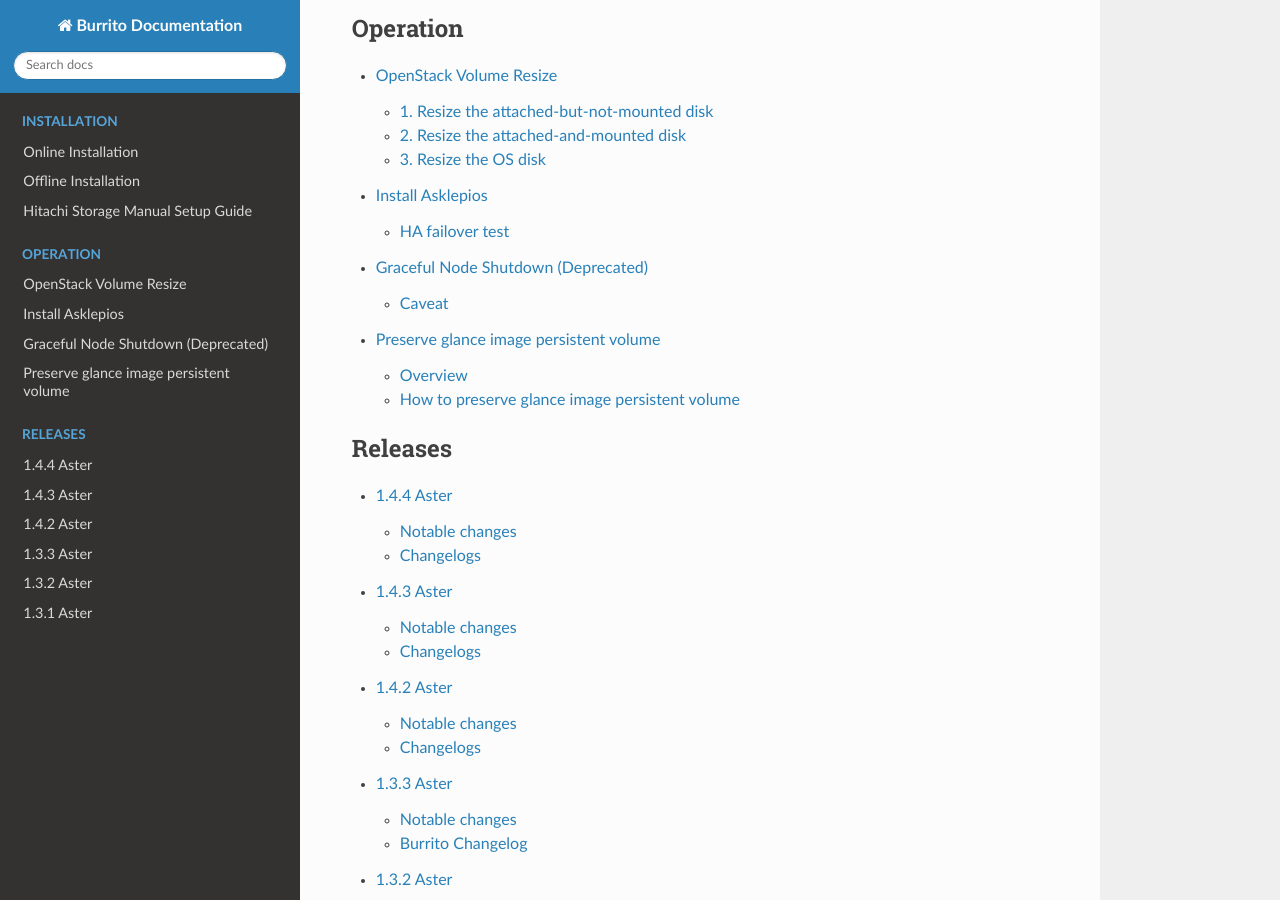
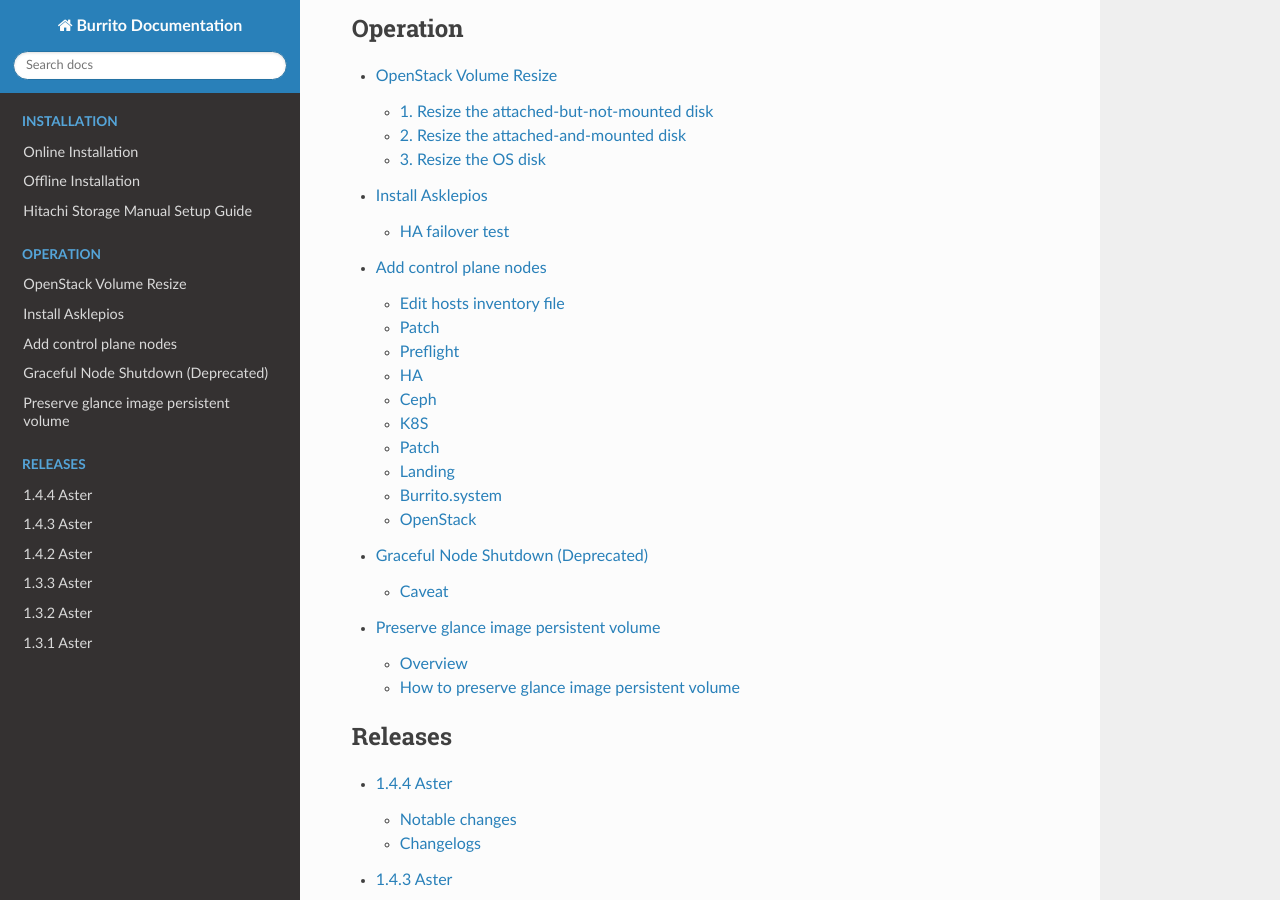
Before and after one commit to iorchard/burrito_docs, a Sphinx documentation site: the page built from source/index.rst, in a window 1280 px wide and 900 px high, scrolled down 977 px. Built offline with Sphinx 7.4.7 and the Read the Docs theme 3.1.0, drawn with Linux system fonts in a browser that asks for light colours; pages that are not in the unit, such as notebooks, are missing from menus; some of the changed lines change nothing that is shown.

Commit message:
add add_control_plane_node.rst and add_control_patch.sh

```diff
--- a/source/index.rst
+++ b/source/index.rst
@@ -27,6 +27,7 @@
 
    operation/openstack_volume_resize
    operation/install_asklepios
+   operation/add_control_plane_node
    operation/add_compute_node
    operation/graceful_node_shutdown
    operation/preserve_glance_image_pv
--- /dev/null
+++ b/source/operation/add_control_plane_node.rst
@@ -0,0 +1,404 @@
+Add control plane nodes
+========================
+
+You have a single control plane node in a Burrito cluster and
+you want to add two control plane nodes.
+
+This guide shows you how to add the control plane nodes
+in an existing Burrito cluster.
+
+This is the current host inventory.::
+
+    extend-control1 ip=192.168.21.131 ansible_connection=local ansible_python_interpreter=/usr/bin/python3
+    extend-compute ip=192.168.21.134
+    extend-storage ip=192.168.21.135
+
+    # ceph nodes
+    [mons]
+    extend-storage
+
+    [mgrs]
+    extend-storage
+
+    [osds]
+    extend-storage
+
+    [rgws]
+    extend-storage
+
+    [clients]
+    extend-control1
+    extend-compute
+
+    # kubernetes nodes
+    [kube_control_plane]
+    extend-control1
+
+    [kube_node]
+    extend-control1
+    extend-compute
+
+    # openstack nodes
+    [controller-node]
+    extend-control1
+
+    [network-node]
+    extend-control1
+
+    [compute-node]
+    extend-compute
+
+    ###################################################
+    ## Do not touch below if you are not an expert!!! #
+    ###################################################
+
+
+There is only one control plane node.
+I will add two control plane nodes in the host inventory.
+
+Edit hosts inventory file
+--------------------------
+
+Add extend-control{2,3} in hosts.::
+
+    $ diff -u hosts.old hosts
+    --- hosts.old
+    +++ hosts
+    @@ -1,4 +1,6 @@
+     extend-control1 ip=192.168.21.131 ansible_connection=local ansible_python_interpreter=/usr/bin/python3
+    +extend-control2 ip=192.168.21.132
+    +extend-control3 ip=192.168.21.133
+     extend-compute ip=192.168.21.134
+     extend-storage ip=192.168.21.135
+
+    @@ -16,23 +18,23 @@
+     extend-storage
+
+     [clients]
+    -extend-control1
+    +extend-control[1:3]
+     extend-compute
+
+     # kubernetes nodes
+     [kube_control_plane]
+    -extend-control1
+    +extend-control[1:3]
+
+     [kube_node]
+    -extend-control1
+    +extend-control[1:3]
+     extend-compute
+
+     # openstack nodes
+     [controller-node]
+    -extend-control1
+    +extend-control[1:3]
+
+     [network-node]
+    -extend-control1
+    +extend-control[1:3]
+
+     [compute-node]
+     extend-compute
+
+    ###################################################
+    ## Do not touch below if you are not an expert!!! #
+    ###################################################
+
+
+Patch
+------
+
+Download a patch script
+:download:`add_control_patch.sh <../_static/add_control_patch.sh>` and
+put it in burrito top directory on the first control plane node.
+
+Run the patch script.::
+
+    $ chmod +x add_control_patch.sh
+    $ ./add_control_patch.sh
+    patching file roles/burrito.system/tasks/main.yml
+    patching file run.sh
+
+Preflight
+----------
+
+Run the preflight playbook with --limit parameter.::
+
+    $ ./run.sh preflight --limit=extend-control2,extend-control3
+
+Check if the yum repository is set up on the new control plane nodes.::
+
+   [clex@extend-control2 ~]$ sudo dnf repoinfo
+   Last metadata expiration check: 0:03:01 ago on Wed 16 Oct 2024 11:28:42 AM KST.
+   Repo-id            : burrito
+   Repo-name          : Burrito BaseOS
+   Repo-revision      : 1713854508
+   Repo-updated       : Tue 23 Apr 2024 03:41:48 PM KST
+   Repo-pkgs          : 620
+   Repo-available-pkgs: 620
+   Repo-size          : 816 M
+   Repo-baseurl       : http://192.168.21.131:8001/BaseOS
+   Repo-expire        : 172,800 second(s) (last: Wed 16 Oct 2024 11:28:42 AM KST)
+   Repo-filename      : /etc/yum.repos.d/burrito.repo
+   Total packages: 620
+
+Check if time is synced.::
+
+   [clex@extend-control2 ~]$ chronyc tracking
+   Reference ID    : C0A81583 (extend-control1)
+   Stratum         : 9
+   Ref time (UTC)  : Wed Oct 16 02:31:17 2024
+   System time     : 0.000000000 seconds fast of NTP time
+   Last offset     : -0.445706338 seconds
+   RMS offset      : 0.445706338 seconds
+   Frequency       : 0.125 ppm fast
+   Residual freq   : +0.000 ppm
+   Skew            : 41.850 ppm
+   Root delay      : 0.000386291 seconds
+   Root dispersion : 0.002296808 seconds
+   Update interval : 0.0 seconds
+   Leap status     : Normal
+
+HA
+---
+
+Run the ha playbook to install keepalived and haproxy on new nodes.::
+
+    $ ./run.sh ha
+
+Check if keepalived and haproxy service are running on the new nodes.::
+
+    $ sudo systemctl status keepalived haproxy
+
+Check if the keepalived VIP is on the first control plane node.::
+
+    FIRST_CONTROL_PLANE_NODE$ ip -br a s dev MGMT_IFACE
+
+MGMT_IFACE is the management interface name (e.g. eth1).
+
+The keepalived VIP could be moved to the other control plane node.
+If it is moved, move it back to the first control plane node by restarting
+keepalived service on the node having the keepalived VIP.::
+
+    $ sudo systemctl restart keepalived.service
+
+Ceph
+-----
+
+If ceph is in storage backends,
+run the ceph playbook with 'ceph_client' tag to install ceph client
+on the new nodes.::
+
+    $ ./run.sh ceph --tags=ceph_client
+
+Check 'ceph -s' command works on the new nodes.::
+
+    $ sudo ceph -s
+      cluster:
+        id:     8d902f73-3445-449e-9246-03b8b459821f
+        health: HEALTH_OK
+
+      services:
+        mon: 1 daemons, quorum extend-storage (age 17h)
+        mgr: extend-storage(active, since 17h)
+        osd: 3 osds: 3 up (since 17h), 3 in (since 17h)
+        rgw: 1 daemon active (1 hosts, 1 zones)
+
+      data:
+        pools:   10 pools, 289 pgs
+        objects: 2.31k objects, 6.8 GiB
+        usage:   15 GiB used, 285 GiB / 300 GiB avail
+        pgs:     289 active+clean
+
+      io:
+        client:   61 KiB/s wr, 0 op/s rd, 9 op/s wr
+
+
+K8S
+----
+
+Before running the k8s playbook, we need to change kube-apiserver parameter
+in the first control plane node.::
+
+    $ sudo vi /etc/kubernetes/manifests/kube-apiserver.yaml
+    ...
+        - --anonymous-auth=true
+
+Wait until kube-apiserver is restarted on each control node.
+
+Check if we can connect to kube-apiserver on the first control plane node.::
+
+    $ curl -sk https://THE_FIRST_CONTROL_PLANE_NODE_IP:6443/healthz
+    ok
+
+Run the k8s playbook.::
+
+    $ ./run.sh k8s --extra-vars="registry_enabled="
+
+Check the node list.::
+
+    $ sudo kubectl get nodes
+    NAME              STATUS   ROLES           AGE     VERSION
+    extend-compute    Ready    <none>          4h19m   v1.28.3
+    extend-control1   Ready    control-plane   4h20m   v1.28.3
+    extend-control2   Ready    control-plane   110m    v1.28.3
+    extend-control3   Ready    control-plane   110m    v1.28.3
+
+Patch
+------
+
+Run the patch playbook.::
+
+    $ ./run.sh patch
+
+Landing
+--------
+
+Run the landing playbook.::
+
+    $ ./run.sh landing --tags=genesisregistry
+
+Check if the genesis registry service is running on the added nodes.::
+
+    $ sudo systemctl status genesis_registry.service
+
+Run the localrepo_haproxy_setup playbook.::
+
+    $ ./run.sh localrepo_haproxy_setup
+
+Check if the localrepo.cfg file is in /etc/haproxy/conf.d/ on the added nodes.::
+
+    $ sudo ls -1 /etc/haproxy/conf.d/localrepo.cfg
+    /etc/haproxy/conf.d/localrepo.cfg
+
+Burrito.system
+---------------
+
+Run the burrito playbook with --tags=system.::
+
+    $ ./run.sh burrito --tags=system
+
+Check if you can run kubectl command on the added nodes.::
+
+    $ kubectl get po -n kube-system
+
+
+OpenStack
+----------
+
+Reinstall each openstack component.
+
+There are two types of replicas - the HA replica and the quorum replica.
+
+The HA replica type sets up two pods for high availability.
+The quorum replica type sets up three pods for quorum membership.
+
+The mariadb and rabbitmq are the quorum replica type.
+The others are the HA replica type except the ingress.
+The ingress is a special replica type that works like a daemonset.
+
+Install ingress.::
+
+    $ ./scripts/burrito.sh install ingress
+
+Check if there are three ingress pods.::
+
+    root@btx-0:/# k get po -l application=ingress,component=server
+    NAME                                   READY   STATUS    RESTARTS   AGE
+    ingress-0                              1/1     Running   0          24h
+    ingress-1                              1/1     Running   0          2m4s
+    ingress-2                              1/1     Running   0          86s
+
+Install mariadb.::
+
+    $ ./scripts/burrito.sh install mariadb
+
+Check if there are three mariadb server pods.::
+
+    root@btx-0:/# k get po -l application=mariadb,component=server
+    NAME               READY   STATUS    RESTARTS   AGE
+    mariadb-server-0   1/1     Running   0          76s
+    mariadb-server-1   1/1     Running   0          3m27s
+    mariadb-server-2   1/1     Running   0          3m27s
+
+Install rabbitmq.::
+
+    $ ./scripts/burrito.sh install rabbitmq
+
+Check if there are three rabbitmq pods.::
+
+    root@btx-0:/# k get po -l application=rabbitmq,component=server
+    NAME                  READY   STATUS    RESTARTS   AGE
+    rabbitmq-rabbitmq-0   1/1     Running   0          25h
+    rabbitmq-rabbitmq-1   1/1     Running   0          4m26s
+    rabbitmq-rabbitmq-2   1/1     Running   0          4m26s
+
+Install keystone.::
+
+    $ ./scripts/burrito.sh install keystone
+
+Check if there are two keystone-api pods.::
+
+    root@btx-0:/# k get po -l application=keystone,component=api
+    NAME                            READY   STATUS    RESTARTS   AGE
+    keystone-api-667dfbb9bd-bjt6f   1/1     Running   0          112s
+    keystone-api-667dfbb9bd-f5kjn   1/1     Running   0          112s
+
+Install glance.::
+
+    $ ./scripts/burrito.sh install glance
+
+Check if there are two glance-api pods.::
+
+    root@btx-0:/# k get po -l application=glance,component=api
+    NAME           READY   STATUS    RESTARTS   AGE
+    glance-api-0   2/2     Running   0          61m
+    glance-api-1   2/2     Running   0          62m
+
+Install neutron.::
+
+    $ ./scripts/burrito.sh install neutron
+
+Check if there are two neutron server pods.::
+
+    root@btx-0:/# k get po -l application=neutron,component=server
+    NAME                              READY   STATUS    RESTARTS   AGE
+    neutron-server-567dfbfd84-p8vdr   2/2     Running   0          128m
+    neutron-server-567dfbfd84-wjsmr   2/2     Running   0          128m
+
+Install nova.::
+
+    $ ./scripts/burrito.sh install nova
+
+Check if there are two nova-api pods.::
+
+    root@btx-0:/# k get po -l application=nova,component=os-api
+    NAME                              READY   STATUS    RESTARTS   AGE
+    nova-api-osapi-7d95bf7f85-h2prv   1/1     Running   0          6m26s
+    nova-api-osapi-7d95bf7f85-twhvg   1/1     Running   0          6m26s
+
+Install cinder.::
+
+    $ ./scripts/burrito.sh install cinder
+
+Check if there are two cinder-api pods.::
+
+    root@btx-0:/# k get po -l application=cinder,component=api
+    NAME                          READY   STATUS    RESTARTS   AGE
+    cinder-api-7549d5dbb7-4j5tt   1/1     Running   0          2m10s
+    cinder-api-7549d5dbb7-v9mw7   1/1     Running   0          2m10s
+
+Install horizon.::
+
+    $ ./scripts/burrito.sh install horizon
+
+Check if there are two horizon pods.::
+
+    root@btx-0:/# k get po -l application=horizon,component=server
+    NAME                       READY   STATUS    RESTARTS   AGE
+    horizon-56454f565f-5tdgv   1/1     Running   0          2m27s
+    horizon-56454f565f-vc2vg   1/1     Running   0          2d
+
+
+We have finished adding the control plane nodes in burrito cluster.
```
Also changed, not shown: 1 other file.
